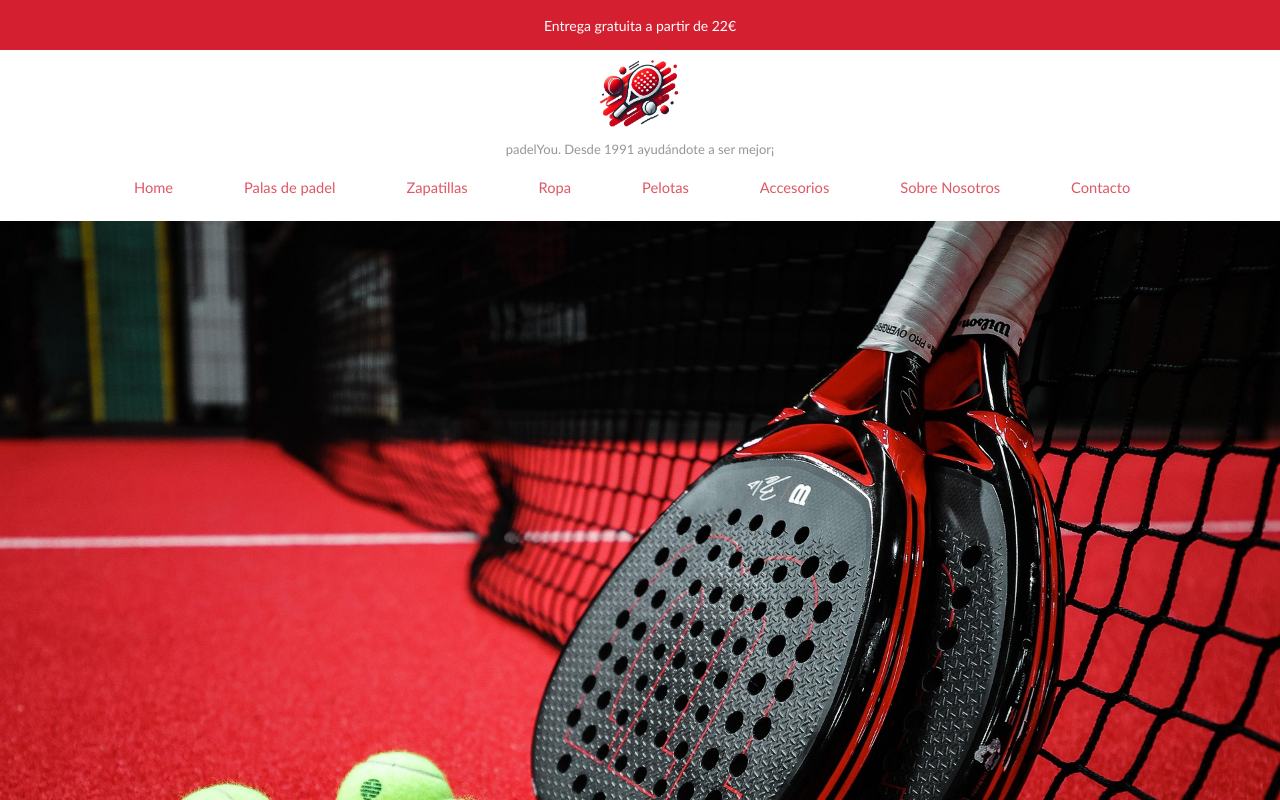
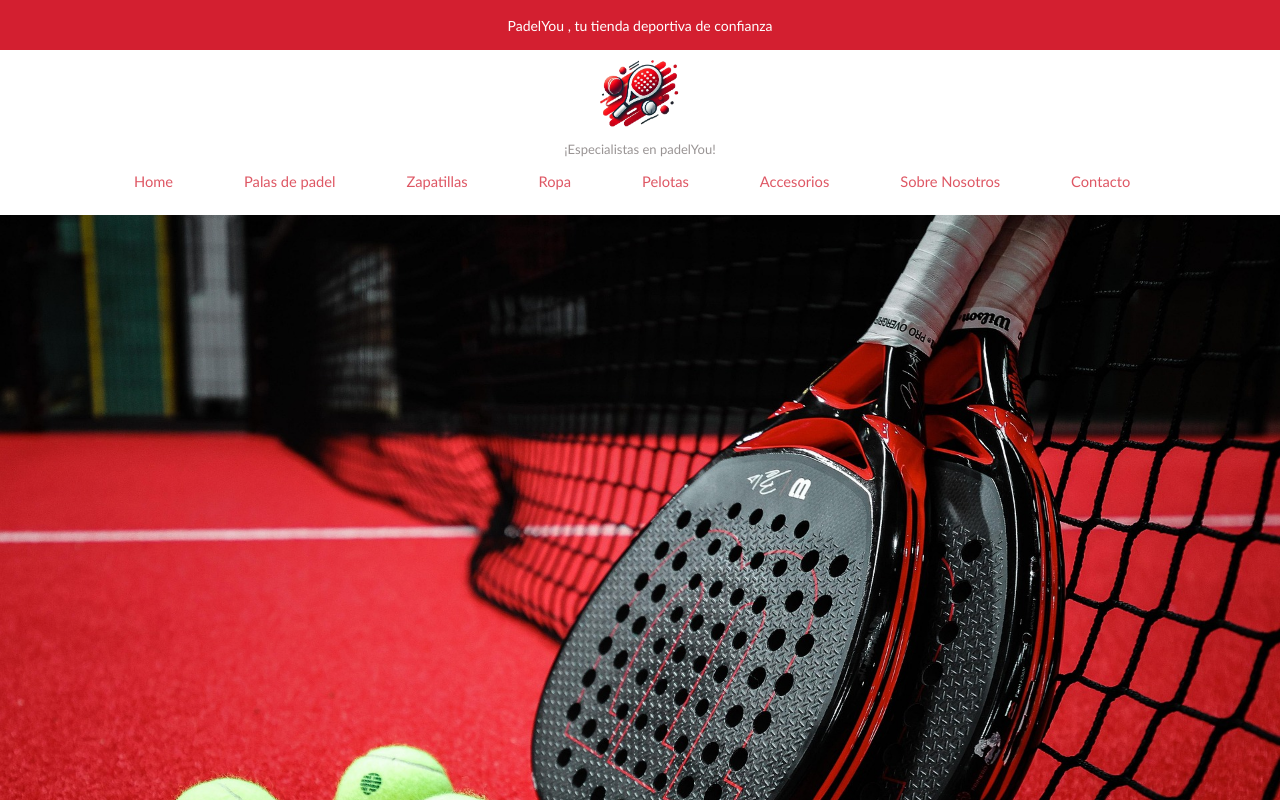
Before and after one commit to jimbolito/projectTFG, an Angular app in the folder webpadelapp/: page / in a window 1280 px wide. Shown: the top 800 px of the page. Built offline with nearby package versions, Linux system fonts and the light colour scheme.

Commit message:
added subcategoris in all productos

```diff
--- a/webpadelapp/src/app/components/header/header.component.css
+++ b/webpadelapp/src/app/components/header/header.component.css
@@ -140,7 +140,7 @@
 .logo-container {
     text-align: center;
     /* Centra horizontalmente texto e imagen */
-    margin-bottom: 20px;
+    margin-bottom: 14px;
     /* Separación inferior antes del menú */
 }
 
--- a/webpadelapp/src/app/components/header/header.component.html
+++ b/webpadelapp/src/app/components/header/header.component.html
@@ -1,73 +1,11 @@
-<!-- <nav class="menu">
-    <ul>
-      <li *ngFor="let category of categories" (click)="toggleSubmenu(category.name)">
-        <a>{{ category.name }}</a>
-        <ul class="submenu" *ngIf="category.open">
-          <li *ngFor="let subcategory of category.subcategories">
-            <a [routerLink]="['/category', subcategory]">{{ subcategory }}</a>
-          </li>
-        </ul>
-      </li>
-    </ul>
-  </nav>
-   -->
-
-<!-- Despues del servicio -->
-<!-- <nav class="menu">
-  <ul>
-    <li *ngFor="let category of categories" (click)="toggleSubmenu(category.name)">
-      <a>{{ category.name }}</a>
-      <ul class="submenu" *ngIf="category.open">
-        <li *ngFor="let subcategory of category.subcategories">
-          <a [routerLink]="['/category', subcategory]" [queryParams]="{ category: category.name }">
-            {{ subcategory }}
-          </a>
-        </li>
-      </ul>
-    </li>
-  </ul>
-</nav> -->
-
-<!-- menu home redireccion al home -->
-<!-- <nav class="menu">
-    <ul>
-      <li *ngFor="let category of categories" (click)="toggleSubmenu(category.name)">
-        <a>{{ category.name }}</a>
-        <ul class="submenu" *ngIf="category.open">
-          <li *ngFor="let subcategory of category.subcategories">
-            <a [routerLink]="['/category', subcategory]">{{ subcategory }}</a>
-          </li>
-        </ul>
-      </li>
-    </ul>
-  </nav>
-   -->
-
-<!-- Despues del servicio -->
-<!-- <nav class="menu">
-  <ul>
-    <li *ngFor="let category of categories" (click)="toggleSubmenu(category.name)">
-      <a>{{ category.name }}</a>
-      <ul class="submenu" *ngIf="category.open">
-        <li *ngFor="let subcategory of category.subcategories">
-          <a [routerLink]="['/category', subcategory]" [queryParams]="{ category: category.name }">
-            {{ subcategory }}
-          </a>
-        </li>
-      </ul>
-    </li>
-  </ul>
-</nav> -->
-
-
 <!-- Contenedor para logo y texto centrados -->
 <!-- Barra de anuncio -->
 <div class="top-banner">
-  Entrega gratuita a partir de 22€
+  PadelYou , tu tienda deportiva de confianza
 </div>
 <div class="logo-container">
   <img src="assets/logo_optimizado.png" alt="Logo padelyou" class="logo" />
-  <p class="slogan">padelYou. Desde 1991 ayudándote a ser mejor¡</p>
+  <p class="slogan">¡Especialistas en padelYou!</p>
 </div>
 <nav class="menu">
   <ul>
--- a/webpadelapp/src/app/components/header/header.component.ts
+++ b/webpadelapp/src/app/components/header/header.component.ts
@@ -1,54 +1,3 @@
-// import { Component } from '@angular/core';
-// import { CommonModule } from '@angular/common';
-// import { RouterModule } from '@angular/router';
-
-// @Component({
-//   selector: 'app-header',
-//   standalone: true,
-//   templateUrl: './header.component.html',
-//   styleUrls: ['./header.component.css'],
-//   imports: [CommonModule, RouterModule], // Importa los módulos necesarios
-// })
-// export class HeaderComponent {
-//   categories = [
-//     {
-//       name: 'Palas de padel',
-//       subcategories: ['Adidas', 'Bullpadel', 'Babolat', 'Puma'],
-//       open: false,
-//     },
-//     {
-//       name: 'Zapatillas',
-//       subcategories: ['Adidas', 'Bullpadel', 'Babolat', 'Puma'],
-//       open: false,
-//     },
-//     {
-//       name: 'Ropa',
-//       subcategories: ['Adidas', 'Bullpadel', 'Babolat', 'Puma'],
-//       open: false,
-//     },
-//     {
-//       name: 'Pelotas',
-//       subcategories: ['Adidas', 'Bullpadel', 'Babolat', 'Puma'],
-//       open: false,
-//     },
-//     {
-//       name: 'Accesorios',
-//       subcategories: ['Adidas', 'Bullpadel', 'Babolat', 'Puma'],
-//       open: false,
-//     },
-
-//   ];
-
-//   toggleSubmenu(categoryName: string): void {
-//     this.categories = this.categories.map((cat) =>
-//       cat.name === categoryName ? { ...cat, open: !cat.open } : { ...cat, open: false }
-//     );
-//   }
-// }
-
-
-//Despues del servicio:
-
 import { Component } from '@angular/core';
 import { CommonModule } from '@angular/common';
 import { RouterModule } from '@angular/router';
@@ -64,27 +13,27 @@ export class HeaderComponent {
   categories = [
     {
       name: 'Palas de padel',
-      subcategories: ['Adidas', 'Bullpadel', 'Babolat', 'Puma'],
+      subcategories: ['Adidas', 'Babolat', 'Bullpadel', 'BlackCrown', ,'Dunlop', 'Enebe','Puma', 'Vibora', 'Wilson'],
       open: false,
     },
     {
       name: 'Zapatillas',
-      subcategories: ['Adidas', 'Bullpadel', 'Babolat', 'Puma'],
+      subcategories: ['Adidas',  'Babolat', 'Bullpadel', 'BlackCrown', ,'Dunlop', 'Enebe','Puma', 'Vibora', 'Wilson'],
       open: false,
     },
     {
       name: 'Ropa',
-      subcategories: ['Adidas', 'Bullpadel', 'Babolat', 'Puma'],
+      subcategories: ['Adidas',  'Babolat', 'Bullpadel', 'BlackCrown', ,'Dunlop', 'Enebe','Puma', 'Vibora', 'Wilson'],
       open: false,
     },
     {
       name: 'Pelotas',
-      subcategories: ['Adidas', 'Bullpadel', 'Babolat', 'Puma'],
+      subcategories: ['Adidas',  'Babolat', 'Bullpadel', 'BlackCrown', ,'Dunlop', 'Enebe','Puma', 'Vibora', 'Wilson'],
       open: false,
     },
     {
       name: 'Accesorios',
-      subcategories: ['Adidas', 'Bullpadel', 'Babolat', 'Puma'],
+      subcategories: ['Adidas',  'Babolat', 'Bullpadel', 'BlackCrown', ,'Dunlop', 'Enebe','Puma', 'Vibora', 'Wilson'],
       open: false,
     }
   ];
```
Also changed, not shown: 1 other file (tests, documents, lock files or other folders).
